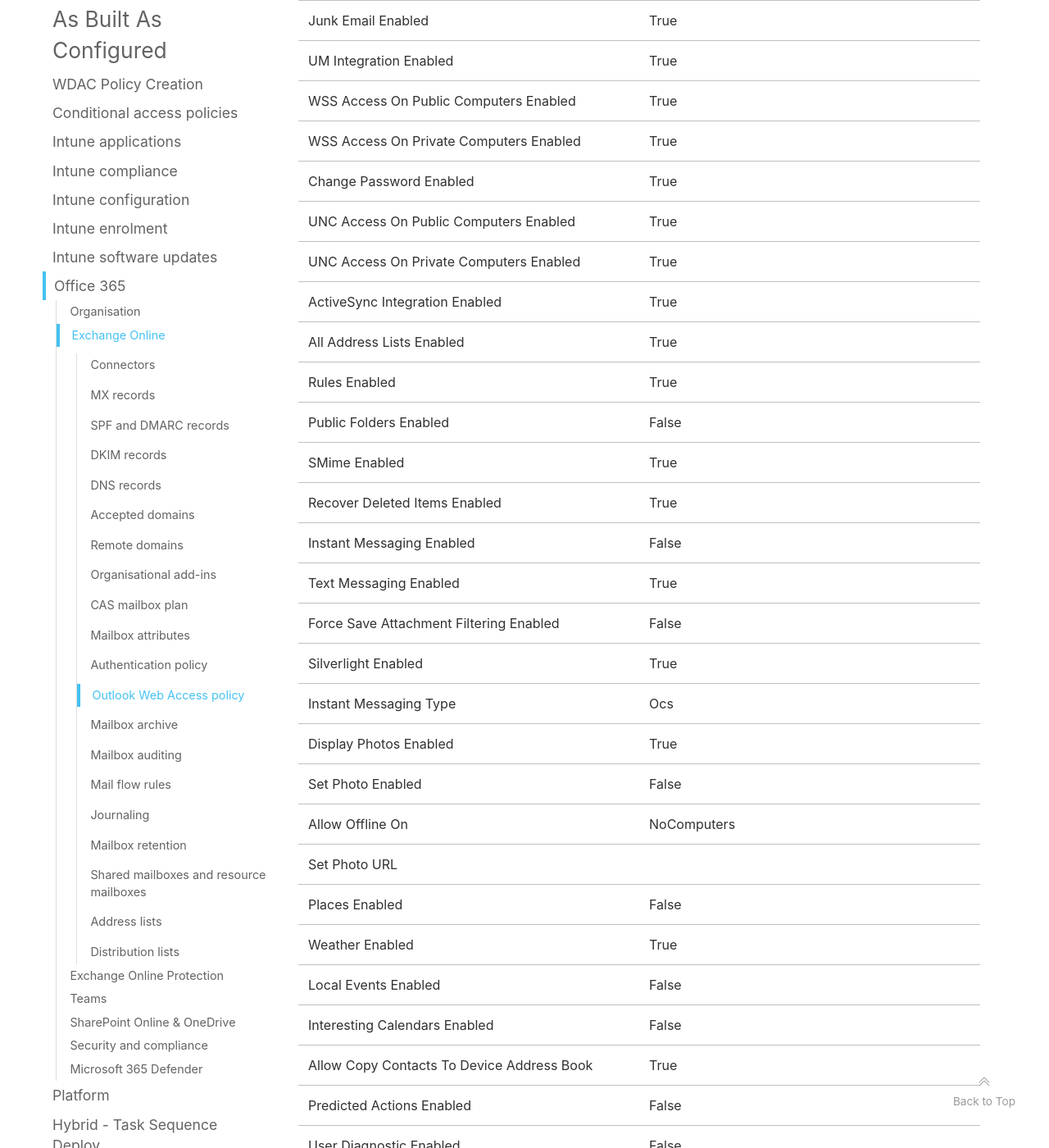
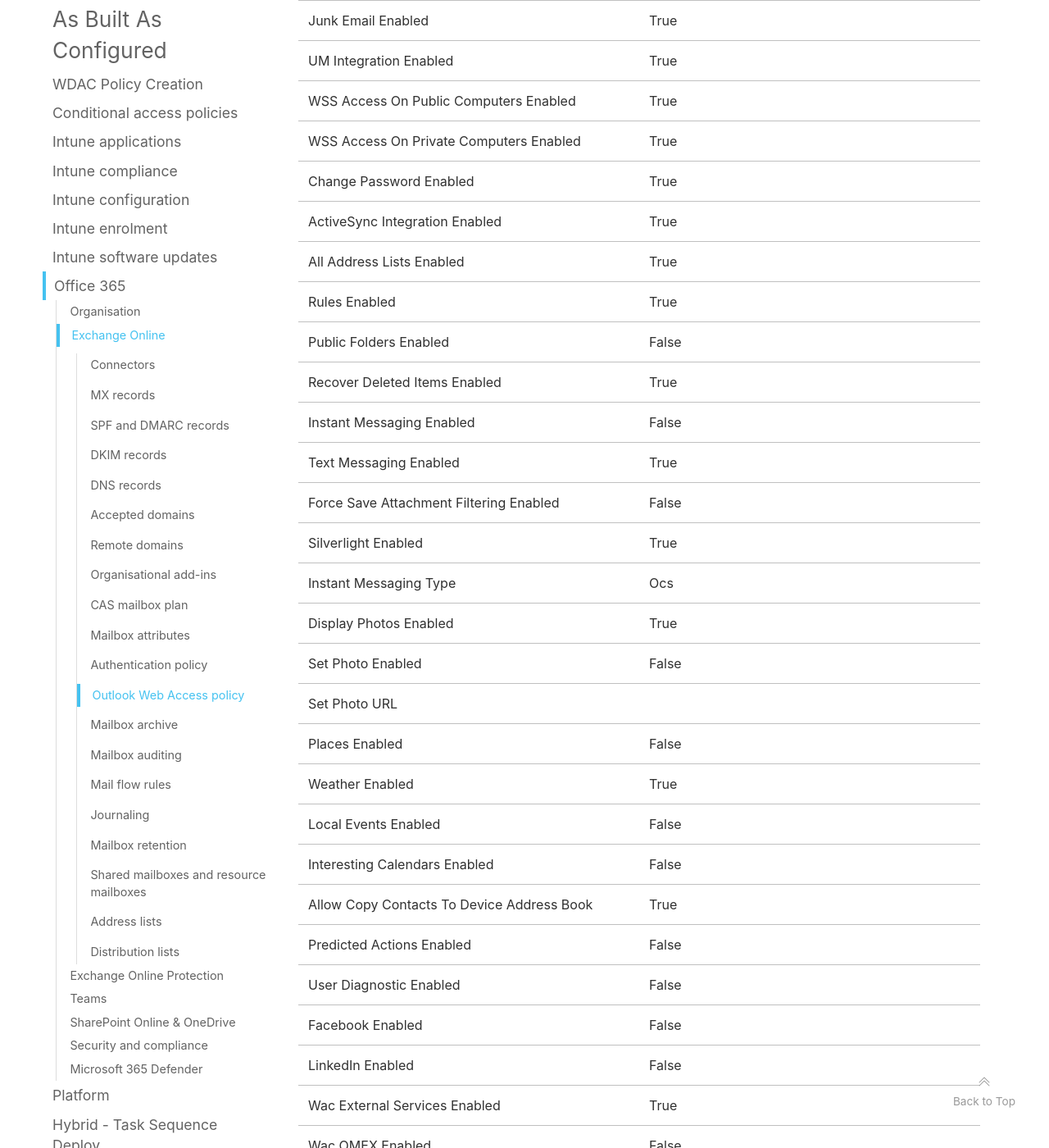
Before and after one commit to ASD-Blueprint/desktop.gov.au, a Jekyll site: the page built from blueprint/abac/office-365.md, in a window 1280 px wide and 1400 px high, scrolled down 28151 px. Shown: the whole window at 82% size. Built offline with Jekyll 4.4.1, drawn with Linux system fonts in a browser that asks for light colours; comment, search, counter and statistics services are not loaded; some of the changed text lies outside the part shown.

Commit message:
Remove deprecated OWA policies
UNCAccessOnPublicComputersEnabled - deprecated
UNCAccessOnPrivateComputersEnabled - deprecated
SMimeEnabled - only functional in Exch 2010
Allow Offline On  - onprem only.

```diff
--- a/blueprint/abac/office-365.md
+++ b/blueprint/abac/office-365.md
@@ -616,13 +616,10 @@
 | WSS Access On Public Computers Enabled                      | True                       |
 | WSS Access On Private Computers Enabled                     | True                       |
 | Change Password Enabled                                     | True                       |
-| UNC Access On Public Computers Enabled                      | True                       |
-| UNC Access On Private Computers Enabled                     | True                       |
 | ActiveSync Integration Enabled                              | True                       |
 | All Address Lists Enabled                                   | True                       |
 | Rules Enabled                                               | True                       |
 | Public Folders Enabled                                      | False                      |
-| SMime Enabled                                               | True                       |
 | Recover Deleted Items Enabled                               | True                       |
 | Instant Messaging Enabled                                   | False                      |
 | Text Messaging Enabled                                      | True                       |
@@ -631,7 +628,6 @@
 | Instant Messaging Type                                      | Ocs                        |
 | Display Photos Enabled                                      | True                       |
 | Set Photo Enabled                                           | False                      |
-| Allow Offline On                                            | NoComputers                |
 | Set Photo URL                                               |                            |
 | Places Enabled                                              | False                      |
 | Weather Enabled                                             | True                       |
@@ -659,7 +655,7 @@
 | Reference Attachments Enabled                               | True                       |
 | Save Attachments To Cloud Enabled                           | True                       |
 | Message Previews Disabled                                   | False                      |
-| Direct File Access On Public Computers Enabled              | True                       |
+| Direct File Access On Public Computers Enabled              | False                      |
 | Direct File Access On Private Computers Enabled             | True                       |
 | Web Ready Document Viewing On Public Computers Enabled      | True                       |
 | Web Ready Document Viewing On Private Computers Enabled     | True                       |
@@ -699,13 +695,10 @@
 | WSS Access On Public Computers Enabled                      | True                       |
 | WSS Access On Private Computers Enabled                     | True                       |
 | Change Password Enabled                                     | True                       |
-| UNC Access On Public Computers Enabled                      | True                       |
-| UNC Access On Private Computers Enabled                     | True                       |
 | ActiveSync Integration Enabled                              | True                       |
 | All Address Lists Enabled                                   | True                       |
 | Rules Enabled                                               | True                       |
 | Public Folders Enabled                                      | True                       |
-| SMime Enabled                                               | True                       |
 | Recover Deleted Items Enabled                               | True                       |
 | Instant Messaging Enabled                                   | True                       |
 | Text Messaging Enabled                                      | True                       |
@@ -714,7 +707,6 @@
 | Instant Messaging Type                                      | Ocs                        |
 | Display Photos Enabled                                      | True                       |
 | Set Photo Enabled                                           | True                       |
-| Allow Offline On                                            | AllComputers               |
 | Set Photo URL                                               |                            |
 | Places Enabled                                              | True                       |
 | Weather Enabled                                             | True                       |
```
